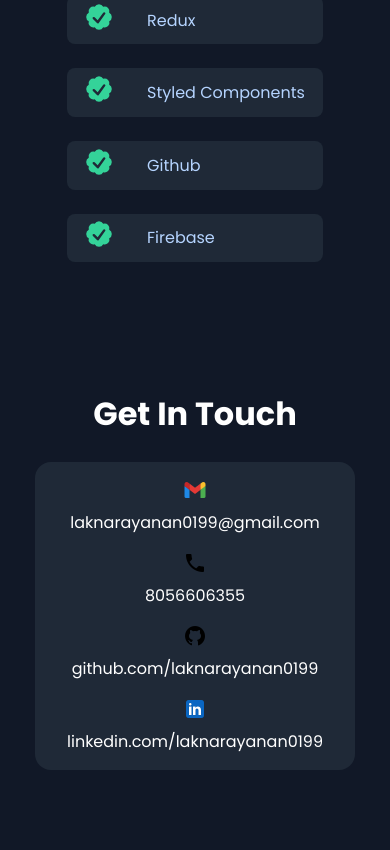
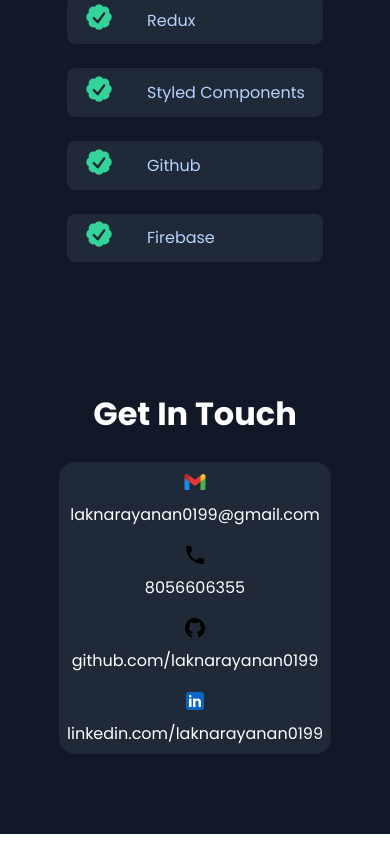
Before and after one commit to laknarayanan0199/portfolio, a React (Create React App) app: page / in a window 390 px wide. Shown: the part 2671-3521 px from the top of the page. Built offline with nearby package versions, Linux system fonts and the light colour scheme.

Commit message:
Update Contact.module.css

```diff
--- a/src/components/contact/Contact.module.css
+++ b/src/components/contact/Contact.module.css
@@ -25,3 +25,9 @@
   gap: 1rem;
   min-width: 20rem;
 }
+@media (max-width: 32rem) {
+  .contactInfo {
+    min-width: 10rem;
+    padding: 0.5rem;
+  }
+}
```
